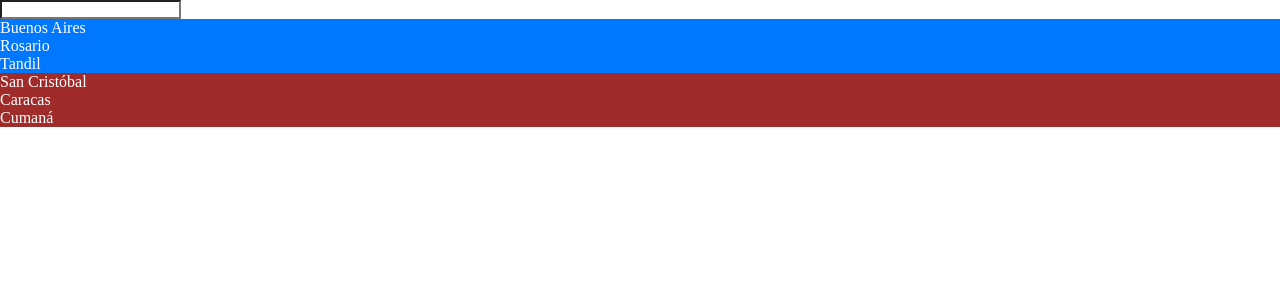
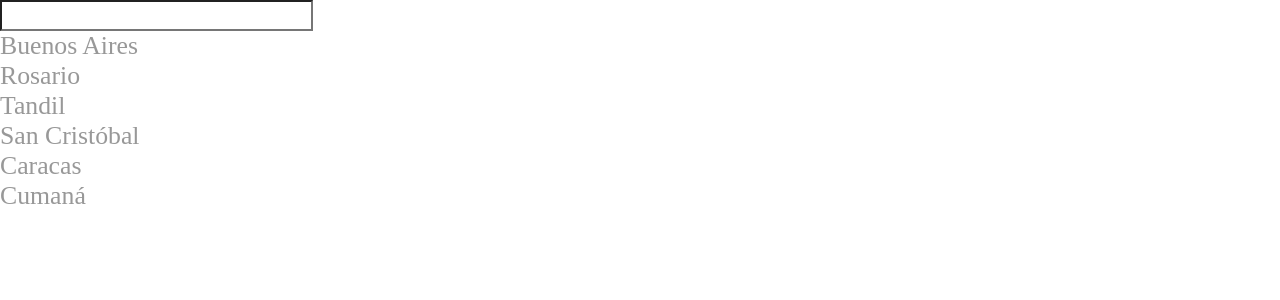
Before and after one commit to josuehoenicka/wanderlist, an Angular app: page / in a window 1280 px wide. Shown: the top 300 px of the page. Built offline with nearby package versions, Linux system fonts and the light colour scheme.

Commit message:
update: day 9

```diff
--- a/src/app/app.component.html
+++ b/src/app/app.component.html
@@ -1,13 +1,19 @@
 <h3 *ngIf="name">Tu nombre es: {{ name }}</h3>
 <input [(ngModel)]="name"/>
 
-<ul *ngFor="let c of countries">
-  <li
+<ul *ngFor="let c of cities">
+  <!-- <li
   [ngStyle]="{'color': 'white', 'background-color': c.country === 'Venezuela' ? '#a02b2b' : '#0077ff' }"
   >
   {{c.city}}
-  </li>
-  <!-- <li
-  [ngClass]="{'venezuela': c.country === 'Venezuela', 'argentina': c.country === 'Argentina'}"
-  >{{c.city}}</li> -->
+  </li> -->
+  <li
+  (click)="onCityClicked(c.city)"
+  [ngClass]="{'selected': c.city === selection, 'disabled': c.city !== selection}"
+  >{{c.city}}</li>
 </ul>
+
+<div *ngIf="selection">
+  <p>Your city is: {{selection}}</p>
+  <button (click)="onCity()">CLEAR CITY</button>
+</div>
--- a/src/app/app.component.scss
+++ b/src/app/app.component.scss
@@ -1,10 +1,8 @@
-.argentina {
-  color: #0077ff;
-}
-.venezuela {
-  color: #a02b2b;
+.selected {
+  background-color: red;
+  opacity: 1;
 }
 
-.opac {
-  opacity: 0.5;
+.disabled {
+  opacity: 0.4;
 }
--- a/src/app/app.component.ts
+++ b/src/app/app.component.ts
@@ -8,7 +8,7 @@ import { Component, OnChanges, OnDestroy, OnInit, SimpleChanges } from '@angular
 export class AppComponent implements OnChanges, OnInit, OnDestroy {
 
   name!: string;
-  countries = [
+  cities = [
     {
       country: 'Argentina',
       city: 'Buenos Aires'
@@ -35,6 +35,7 @@ export class AppComponent implements OnChanges, OnInit, OnDestroy {
     }
   ]
   title = 'countriesapp';
+  selection!: string;
 
   ngOnChanges(changes: SimpleChanges): void {
     console.log('ngOnChanges ->', changes)
@@ -47,4 +48,12 @@ export class AppComponent implements OnChanges, OnInit, OnDestroy {
   ngOnDestroy(): void {
   }
 
+  onCityClicked(city: string) {
+    this.selection = city;
+  }
+
+  onCity() {
+    this.selection = '';
+  }
+
 }
--- a/src/styles.scss
+++ b/src/styles.scss
@@ -13,6 +13,7 @@
   user-select: none;
   background-color: var(--white);
   color: var(--black);
+  font-size: 1.1em;
 }
 
 body {
```
